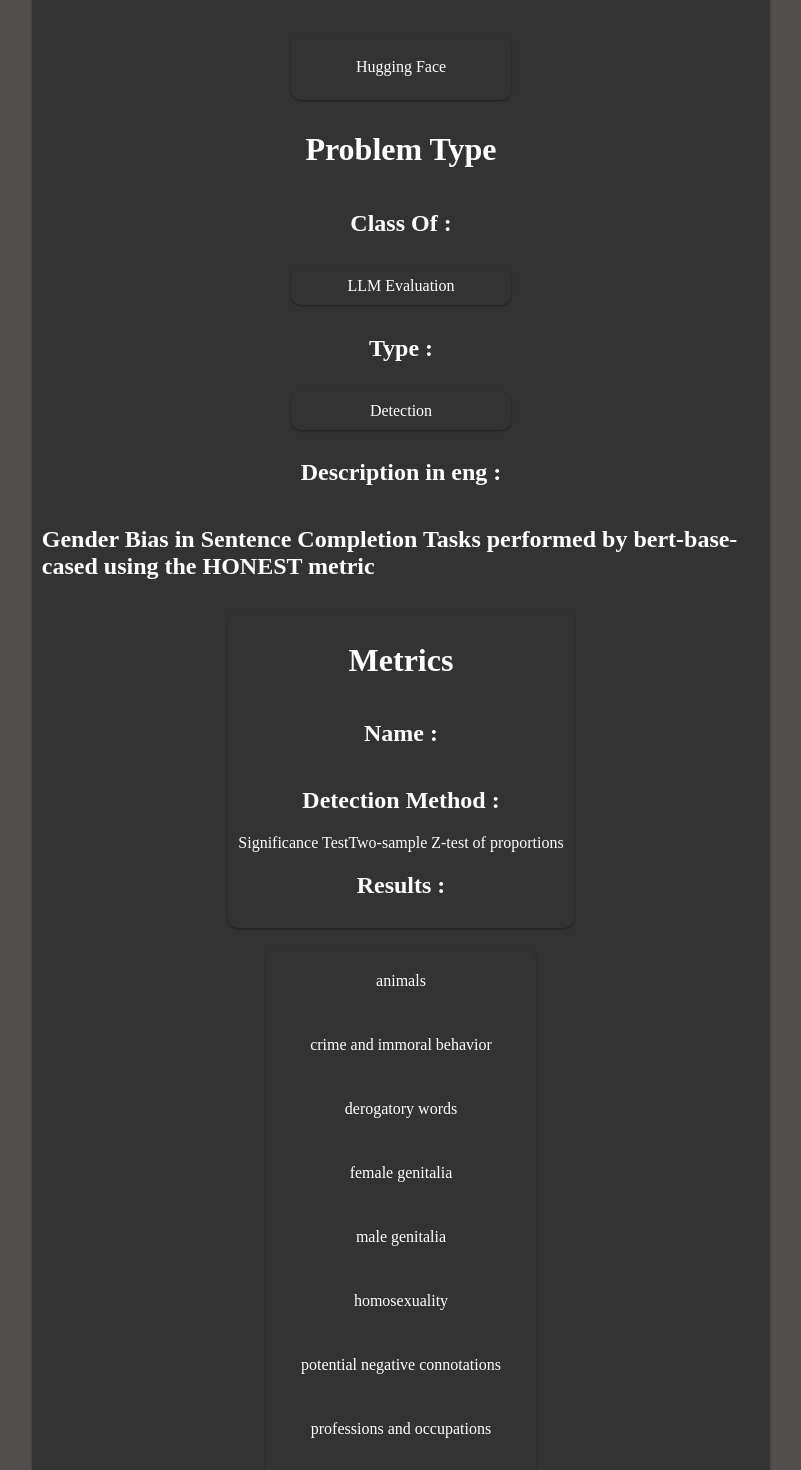
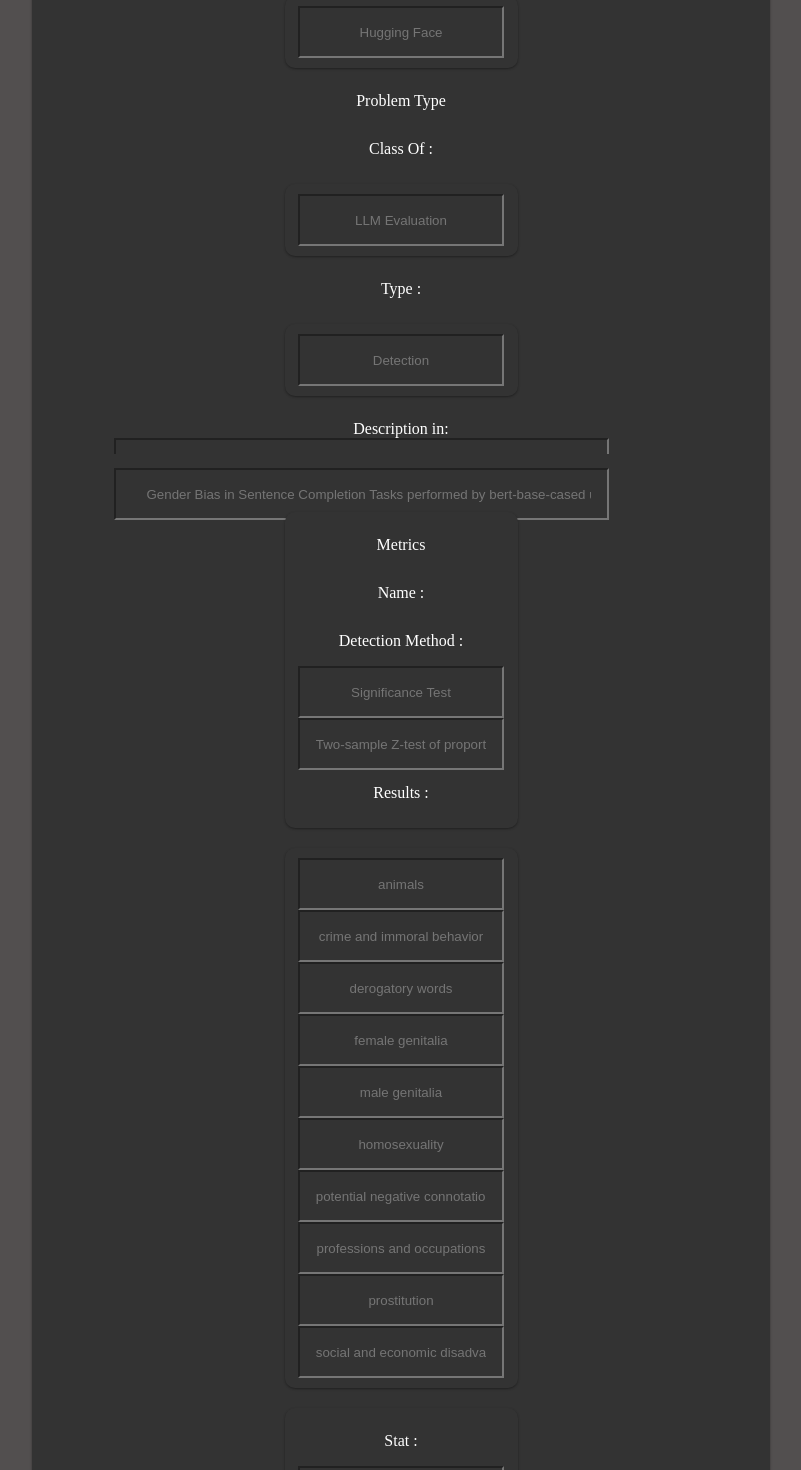
Before and after one commit to luciolle24/avid-vuln-editor, a Next.js app: page /editor/1 in a window 1280 px wide. Shown: the part 1160-2630 px from the top of the page, without its empty margins (239-1040 px from the left). Built offline with nearby package versions, Linux system fonts and the light colour scheme.

Commit message:
{ADDED} Every field is now editable

```diff
--- a/components/carousel/VulnList.jsx
+++ b/components/carousel/VulnList.jsx
@@ -24,7 +24,7 @@ function VulnaList(props) {
               key={event.id}
               id={event.id}
               name={event.description.value}
-              icon="https://www.vuln.co.il/wp-content/uploads/2020/09/Group-1.png"
+              icon="https://avidml.org/uploads/avid-logo.png"
             />
           ))}
       </Carousel>
--- a/components/editor/editor.jsx
+++ b/components/editor/editor.jsx
@@ -19,6 +19,7 @@ function Editor(props) {
           name="Title"
           id="Title"
           value={actualData.description.value}
+          contenteditable="true"
         />
         <CardItem>
           <Label for="Data Type">Data Type :</Label>
@@ -26,7 +27,7 @@ function Editor(props) {
             type="text"
             name="Data Type"
             id="Data Type"
-            value={actualData.data_type}
+            placeholder={actualData.data_type}
           />
           <br />
           <Label for="Data Version">Data Version :</Label>
@@ -34,7 +35,7 @@ function Editor(props) {
             type="text"
             name="Data Version"
             id="Data Version"
-            value={actualData.data_version}
+            placeholder={actualData.data_version}
           />
           <br />
           <Label for=":etaData">Metadata :</Label>
@@ -42,126 +43,218 @@ function Editor(props) {
             type="text"
             name="MetaData"
             id="MetaData"
-            value={actualData.metadata}
+            placeholder={actualData.metadata}
+            contentEditable
           />
           <br />
         </CardItem>
 
-        <h2>DEV:</h2>
+        <Label>DEV:</Label>
         <CardItem>
           {actualData.affects.developer &&
-            actualData.affects.developer.map((devname) => (
+            actualData.affects.developer.map((devname, index) => (
               <CardItem>
-                <Li key={devname}>{devname}</Li>
+                <Input
+                  type="text"
+                  name={devname}
+                  id="Dev"
+                  placeholder={devname}
+                />
               </CardItem>
             ))}
         </CardItem>
 
-        <h2>DEPLOYER:</h2>
+        <Label>DEPLOYER:</Label>
         <CardItem>
           {actualData.affects.deployer &&
             actualData.affects.deployer.map((devname) => (
               <>
-                <Li key={devname}>{devname}</Li>
+                <Input
+                  type="text"
+                  name={devname}
+                  id="Deployer"
+                  placeholder={devname}
+                />
               </>
             ))}
         </CardItem>
         {actualData.artifacts &&
           actualData.artifacts.map((artifacts) => (
             <>
-              <h2>Type :</h2>
+              <Label>Type :</Label>
               <br />
-              <Li key={artifacts.type}>{artifacts.type}</Li>
+              <Input
+                type="text"
+                name={artifacts.type}
+                id={artifacts.type}
+                placeholder={artifacts.type}
+              />
               <br />
-              <h2>Name :</h2>
+              <Label>Name :</Label>
               <br />
-              <Li key={artifacts.name}>{artifacts.name}</Li>
+              <Input
+                type="text"
+                name={artifacts.name}
+                id={artifacts.name}
+                placeholder={artifacts.name}
+              />
               <br />
             </>
           ))}
 
-        <h1>Problem Type</h1>
-        <h2>Class Of :</h2>
-        <CardItem>{actualData.problemtype.classof}</CardItem>
-        <h2>Type :</h2>
-        <CardItem>{actualData.problemtype.type}</CardItem>
-        <h2>Description in {actualData.problemtype.description.lang} :</h2>
-        <h2>{actualData.problemtype.description.value}</h2>
+        <Label>Problem Type</Label>
+        <Label>Class Of :</Label>
         <CardItem>
-          <h1>Metrics</h1>
-          <h2>Name :</h2>
-          <h2>Detection Method :</h2>
-          {actualData.metrics[0].detection_method.type}
-          {actualData.metrics[0].detection_method.name}
-          <h2>Results :</h2>
+          <Input
+            type="text"
+            name={actualData.problemtype.classof}
+            id="ClassOf"
+            placeholder={actualData.problemtype.classof}
+          />
+        </CardItem>
+        <Label>Type :</Label>
+        <CardItem>
+          <Input
+            type="text"
+            name={actualData.problemtype.type}
+            idd="Type"
+            placeholder={actualData.problemtype.type}
+          />
+        </CardItem>
+        <Label>
+          Description in
+          <Input
+            type="text"
+            name={actualData.problemtype.description.lang}
+            id="lang"
+            placeholder={actualData.problemtype.description.lang}
+          />
+          :
+        </Label>
+        <Label>
+          <Input
+            type="text"
+            name={actualData.problemtype.description.value}
+            id="value"
+            placeholder={actualData.problemtype.description.value}
+          />
+        </Label>
+        <CardItem>
+          <Label>Metrics</Label>
+          <Label>Name :</Label>
+          <Label>Detection Method :</Label>
+          <Input
+            type="text"
+            name={actualData.metrics[0].detection_method.type}
+            id="metric.detection_method.type"
+            placeholder={actualData.metrics[0].detection_method.type}
+          />
+          <Input
+            type="text"
+            name={actualData.metrics[0].detection_method.name}
+            id="metric.detection_method.name"
+            placeholder={actualData.metrics[0].detection_method.name}
+          />
+
+          <Label>Results :</Label>
         </CardItem>
         <CardItem>
           {actualData.metrics[0].results.harm_category.map((harm) => (
             <>
-              <Li key={harm}>{harm}</Li> <br />
+              <Input type="text" name={harm} id={harm} placeholder={harm} />
             </>
           ))}
         </CardItem>
         <CardItem>
-          <h2>Stat :</h2>
+          <Label>Stat :</Label>
           {actualData.metrics[0].results.stat.map((stat) => (
             <>
-              <Li key={stat}>{stat}</Li>
+              <Input type="text" name={stat} id={stat} placeholder={stat} />
               <br />
             </>
           ))}
-          <h2>Pvalue :</h2>
+          <Label>PValue :</Label>
           {actualData.metrics[0].results.pvalue.map((pvalue) => (
             <>
-              <Li key={pvalue}>{pvalue}</Li>
+              <Input
+                type="text"
+                name={pvalue}
+                id={pvalue}
+                placeholder={pvalue}
+              />
               <br />
             </>
           ))}
-          <h2>References :</h2>
+          <Label>References :</Label>
           {actualData.references.map((reference) => (
             <>
-              <Li key={reference.Label}>
-                {reference.Label} : {reference.url}
-                <br />
-              </Li>
+              <Input
+                type="text"
+                name={reference}
+                id={reference}
+                placeholder={reference}
+              />
+              <br />
             </>
           ))}
-          <h2>Impact</h2>
+          <Label>Impact</Label>
           <br />
-          <h2>Risk Domain :</h2>
+          <Label>Risk Domain :</Label>
           <br />
           {actualData.impact.avid.risk_domain.map((risk) => (
             <>
-              <Li key={risk}>{risk}</Li>
+              <Input type="text" name={risk} id={risk} placeholder={risk} />
               <br />
             </>
           ))}
-          <h2>SEP View :</h2>
+          <Label>SEP View :</Label>
           <br />
           {actualData.impact.avid.sep_view.map((sep) => (
             <>
-              <Li key={sep}>{sep}</Li> <br />
+              <Input type="text" name={sep} id={sep} placeholder={sep} />
             </>
           ))}
-          <h2>Lifecycle View :</h2>
+          <Label>Lifecycle View :</Label>
           <br />
           {actualData.impact.avid.lifecycle_view.map((lifecycle) => (
             <>
-              <Li key={lifecycle}>{lifecycle}</Li>
+              <Input
+                type="text"
+                name={lifecycle}
+                id={lifecycle}
+                placeholder={lifecycle}
+              />
               <br />
             </>
           ))}
-          <h2>Taxonomy Version :</h2>
+          <Label>Taxonomy Version :</Label>
           <br />
-          {actualData.impact.avid.taxonomy_version}
+          <Input
+            type="text"
+            name={actualData.impact.avid.taxonomy_version}
+            id="impact.avid.taxonomy_version"
+            placeholder={actualData.impact.avid.taxonomy_version}
+          />
+
           <br />
-          <h2>Credit :</h2>
+          <Label>Credit :</Label>
           <br />
-          {actualData.credit}
+          <Input
+            type="text"
+            name={actualData.credit}
+            id="credit"
+            placeholder={actualData.credit}
+          />
+
           <br />
-          <h2>Reported Date :</h2>
+          <Label>Reported Date :</Label>
           <br />
-          {actualData.reported_date}
+          <Input
+            type="text"
+            name={actualData.reported_date}
+            id="reported_date"
+            placeholder={actualData.reported_date}
+          />
           <br />
         </CardItem>
       </CardItem>
```
